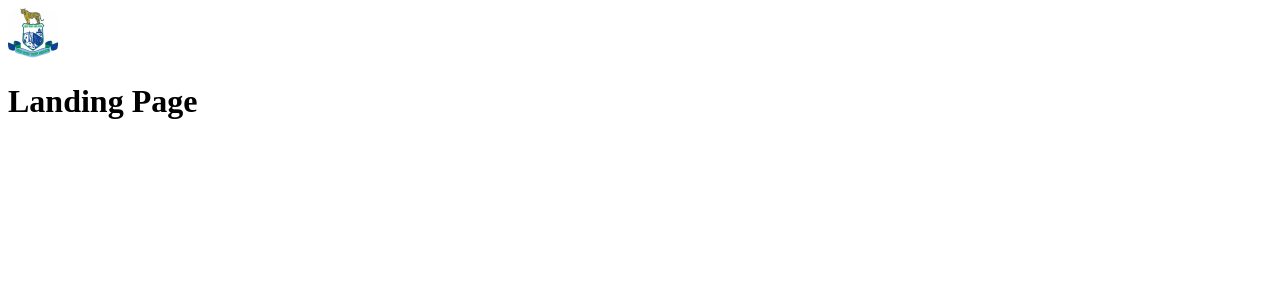
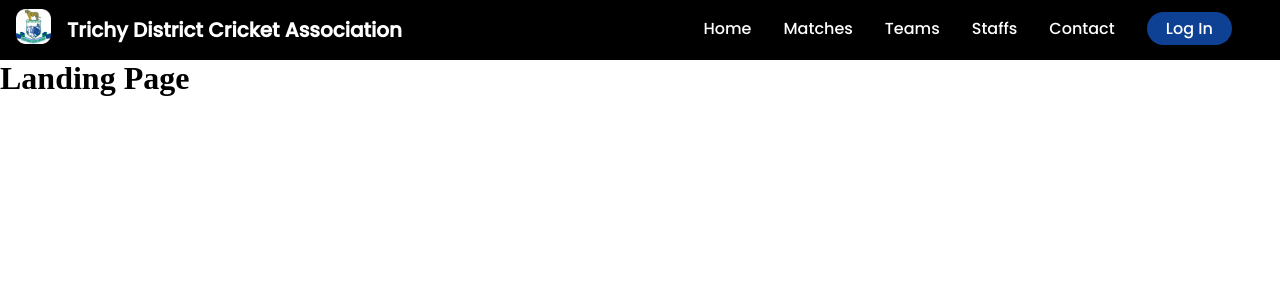
Before and after one commit to Trichy-District-Cricket-Association/tdca-web, a React (Create React App) app: page / in a window 1280 px wide. Shown: the top 300 px of the page. Built offline with nearby package versions, Linux system fonts and the light colour scheme; no server answers.

Commit message:
Completed top Navbar

```diff
--- a/package.json
+++ b/package.json
@@ -17,6 +17,7 @@
     "node-sass": "^6.0.0",
     "react": "^17.0.2",
     "react-dom": "^17.0.2",
+    "react-icons": "^4.2.0",
     "react-router-dom": "^5.2.0",
     "react-scripts": "4.0.3",
     "source-map-explorer": "^2.5.2",
--- a/src/app/shared_components/top_nav_bar/TopNavBar.scss
+++ b/src/app/shared_components/top_nav_bar/TopNavBar.scss
@@ -0,0 +1,103 @@
+@import url('https://fonts.googleapis.com/css2?family=Poppins:wght@500&display=swap');
+* {
+    margin: 0;
+    padding: 0;
+}
+.nav {
+    background: rgb(0, 0, 0);
+    height: 60px;
+    display: flex;
+    justify-content: space-between;
+    font-family: Poppins;
+
+    &__header {
+        display: flex;
+        align-items: center;
+        &--logo {
+            width: 35px;
+            height: 35px;
+            margin-left: 1rem;
+        }
+        &--text,
+        &--textAbbr {
+            color: rgb(255, 255, 255);
+            margin-left: 1rem;
+            font-size: 20px;
+            font-weight: 00;
+        }
+        &--textAbbr {
+            display: none;
+        }
+    }
+    &__body {
+        display: flex;
+        margin-top: 1rem;
+        margin-right: 2rem;
+    }
+    &__link,
+    &__btn {
+        text-align: center;
+        color: #fff;
+        font-family: Poppins;
+        text-decoration: none;
+        margin: 0 1rem;
+        height: 100%;
+        cursor: pointer;
+        &:active {
+            color: #0e4194;
+        }
+    }
+    &__btn {
+        background-color: #0e4194;
+        padding: 0.3rem 1.2rem 0.3rem 1.2rem;
+        border-radius: 40px;
+        text-align: center;
+        margin-left: 1rem;
+        border: none;
+    }
+    .hamburger {
+        display: none;
+        color: #fff;
+        background: none;
+        border: none;
+    }
+}
+@media screen and (max-width: 768px) {
+    .nav {
+        .hamburger {
+            color: #fff;
+            display: block;
+            position: absolute;
+            padding-right: 20px;
+            top: -13px;
+            transform: translate(-100%, 75%);
+            font-size: 1.8rem;
+            cursor: pointer;
+        }
+        &__body {
+            display: none;
+        }
+        &__header {
+            &--text {
+                display: none;
+            }
+            &--textAbbr {
+                display: block;
+            }
+        }
+        &__responsive {
+            display: block;
+            background-color: #051d45;
+            width: 100%;
+            position: absolute;
+            top: 60px;
+            flex-direction: column;
+            padding-top: 2rem;
+            padding-bottom: 2rem;
+            text-align: center;
+        }
+        .item {
+            margin: 1rem;
+        }
+    }
+}
--- a/src/app/shared_components/top_nav_bar/TopNavBar.tsx
+++ b/src/app/shared_components/top_nav_bar/TopNavBar.tsx
@@ -1,21 +1,87 @@
+import { useState } from 'react';
+import { FaBars, FaTimes } from 'react-icons/fa';
 import { Link } from 'react-router-dom';
 import { auth } from '../../../firebase';
 import useAuth from '../../../hooks/useAuth';
+import './TopNavBar.scss';
 
 const logo = `${process.env.PUBLIC_URL}/assets/images/tdca_logo.jpg`;
 
-const TopNavBar = () => {
+const TopNav = () => {
     const authData = useAuth();
+    const [isMobileOpen, toggleMobileOpen] = useState(false);
 
     return (
-        <div className="navBar">
-            <div className="navBarContainer">
-                <div className="navLogo">
-                    <img src={logo} alt="Logo" />
+        <div className="nav">
+            <div className="nav__header">
+                <div>
+                    <img src={logo} alt="Logo" className="nav__header--logo" />
+                </div>
+                <div>
+                    <h1 className="nav__header--text">Trichy District Cricket Association</h1>
+                    <h1 className="nav__header--textAbbr">TDCA</h1>
                 </div>
             </div>
+            <div>
+            <button type="button" className="hamburger"
+            onClick={() => toggleMobileOpen(!isMobileOpen)}>
+                    {isMobileOpen ? <FaTimes /> : <FaBars />}
+            </button>
+            </div>
+            <div  className={isMobileOpen ? 'nav__responsive' : 'nav__body'}>
+
+                    <div className = "item">
+                        <Link to="/" className="nav__link">
+                            Home
+                        </Link>
+                    </div>
+                    <div className = "item">
+                        <Link to="/" className="nav__link">
+                            Matches
+                        </Link>
+                    </div>
+                    <div className = "item">
+                        <Link to="/" className="nav__link">
+                            Teams
+                        </Link>
+                    </div>
+                    <div className = "item">
+                        <Link to="/" className="nav__link">
+                            Staffs
+                        </Link>
+                    </div>
+                    <div className = "item">
+                        <Link to="/" className="nav__link">
+                            Contact
+                        </Link>
+                    </div>
+
+
+                    {authData === undefined ? (
+                        <div>
+                        <Link to="/" className="nav__btn"  onClick={async()=>{
+                           await auth.signInAnonymously();
+                        }}>
+                            Log In
+                        </Link>
+                        </div>
+
+                    ) : (
+                        <div>
+                        <Link to="/" className="nav__btn" onClick={async()=>{
+                            await auth.signOut();}}>
+                            Log Out
+                        </Link>
+                        </div>
+
+                    )}
+
+
+
+            </div>
+
         </div>
     );
 };
 
-export default TopNavBar;
+export default TopNav;
```
Also changed, not shown: 1 other file (tests, documents, lock files or other folders).
